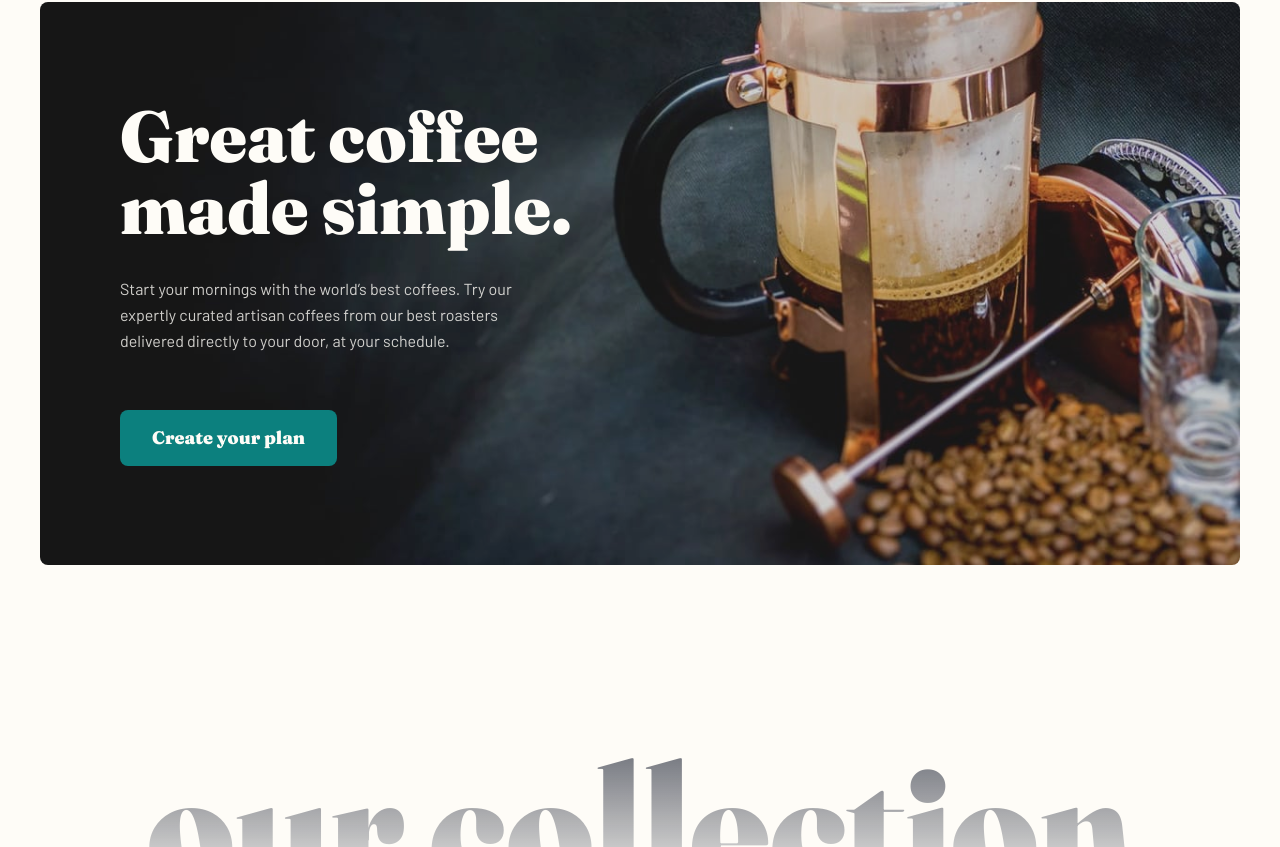
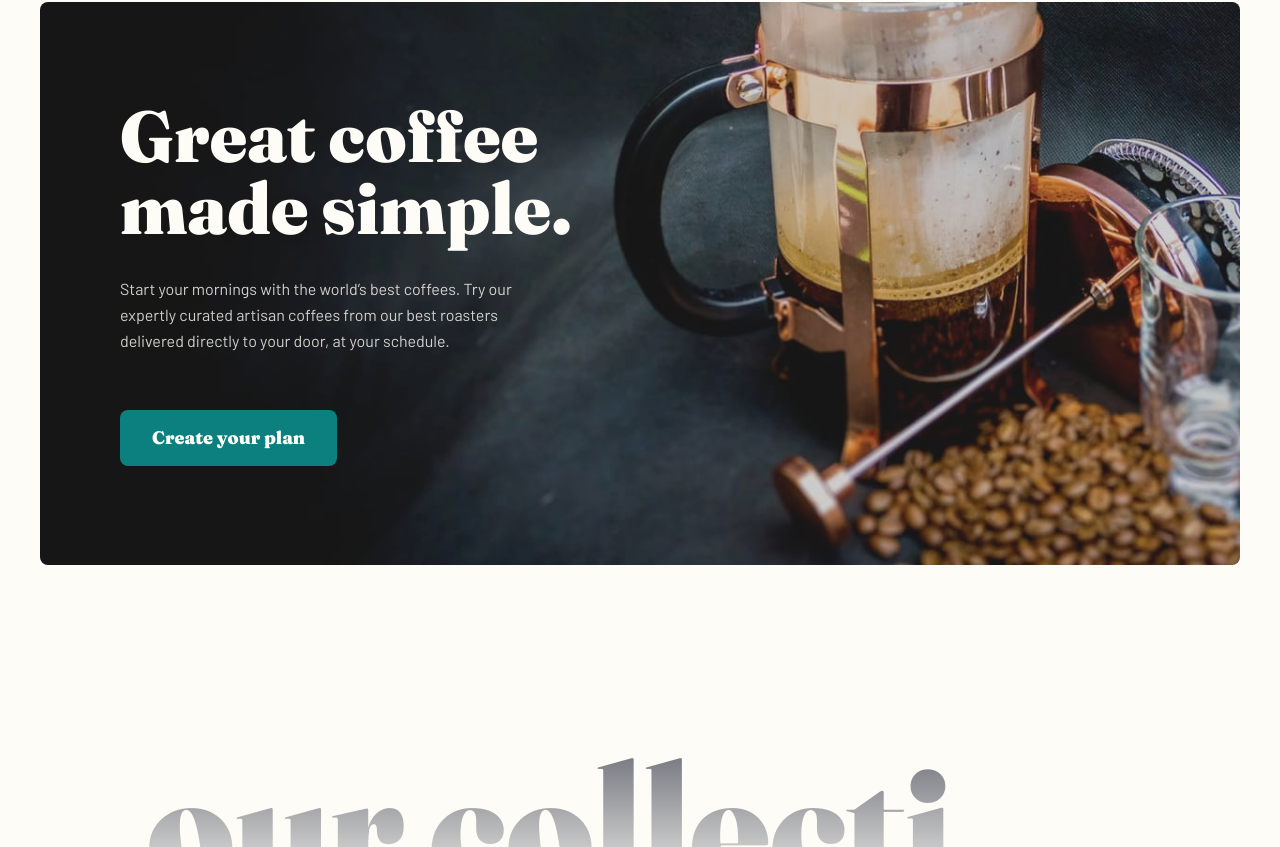
Before and after one commit to Dudeldups/FM-coffeeroasters, a React (Vite) app: page / in a window 1280 px wide. Shown: the part 113-960 px from the top of the page. Built offline with nearby package versions, Linux system fonts and the light colour scheme; a web font is replaced by a local one.

Commit message:
added h1 animation

```diff
--- a/src/routes/Home.tsx
+++ b/src/routes/Home.tsx
@@ -22,6 +22,18 @@ const fadeInVariants = {
       duration: 0.5,
       ease: "easeInOut",
       staggerChildren: 0.4,
+    },
+  },
+};
+
+const revealVariants = {
+  hidden: { opacity: 0, y: 50 },
+  visible: {
+    opacity: 1,
+    y: 0,
+    transition: {
+      duration: 0.4,
+      ease: "easeInOut",
     },
   },
 };
@@ -53,9 +65,33 @@ const Home = () => {
           />
         </picture>
         <article className="flex-col-center absolute inset-0 mx-auto px-5 text-custom-light-cream after:absolute after:inset-0 after:bg-black after:bg-opacity-10 mobile:text-center md:ml-0 md:items-start md:px-[3.75rem] xl:px-20">
-          <h1 className="z-10 max-w-[11ch] text-xl leading-none xs:text-2xl md:text-[3rem] lg:text-3xl">
-            Great coffee made simple.
-          </h1>
+          <motion.h1
+            className="z-10 max-w-[11ch] text-xl leading-none xs:text-2xl md:text-[3rem] lg:text-3xl"
+            variants={revealVariants}
+            initial="hidden"
+            whileInView="visible"
+            transition={{ staggerChildren: 0.1 }}
+            viewport={{ once: true, amount: 1 }}
+          >
+            {"Great coffee made simple.".split(" ").map((word, index) => (
+              <motion.span
+                key={word + "-" + index}
+                className="inline-block"
+                variants={revealVariants}
+              >
+                {word.split("").map((letter, index) => (
+                  <motion.span
+                    key={letter + "-" + index}
+                    className="inline-block"
+                    variants={revealVariants}
+                  >
+                    {letter}
+                  </motion.span>
+                ))}
+                <span className="inline-block">&nbsp;</span>
+              </motion.span>
+            ))}
+          </motion.h1>
           <p className="z-10 mb-10 mt-6 max-w-80 opacity-80 md:max-w-[25rem] lg:mb-14 lg:mt-8">
             Start your mornings with the world’s best coffees. Try our expertly
             curated artisan coffees from our best roasters delivered directly to
@@ -73,12 +109,16 @@ const Home = () => {
       <div className="relative mt-32 md:mt-40 lg:mt-44">
         <motion.h2
           className="absolute -z-10 w-full bg-gradient-to-b from-custom-dark-grey bg-clip-text text-center text-[2.3rem] leading-none text-transparent xs:text-[2.8rem] sm:text-[3.8rem] md:text-[6rem] lg:text-[9rem] xl:text-[10.5rem]"
-          variants={fadeInVariants}
           initial="hidden"
           whileInView="visible"
-          viewport={{ once: true, amount: 0.25 }}
+          transition={{ staggerChildren: 0.5 }}
+          viewport={{ once: true, amount: 1 }}
         >
-          our collection
+          {"our collection".split("").map((letter, index) => (
+            <motion.span key={letter + "-" + index} variants={revealVariants}>
+              {letter}
+            </motion.span>
+          ))}
         </motion.h2>
 
         <ul className="flex-col-center mx-auto gap-12 pt-24 md:pt-16 lg:pt-24 xl:max-w-[70rem] xl:flex-row xl:items-start xl:pt-28">
@@ -186,7 +226,7 @@ const Home = () => {
           variants={fadeInVariants}
           initial="hidden"
           whileInView="visible"
-          viewport={{ once: true, amount: 0.15 }}
+          viewport={{ once: true, amount: 0.5 }}
         >
           <motion.li
             className="flex-col-center max-w-[20rem] gap-14 rounded-lg bg-custom-dark-cyan px-4 pb-12 pt-16 sm:px-10 md:max-w-[38rem] md:flex-row md:px-14 md:py-10 lg:flex-col lg:px-5 lg:pb-12 lg:pt-16 xl:px-12"
@@ -255,7 +295,7 @@ const Home = () => {
           className="text-custom-dark-grey md:self-start"
           initial={{ scale: 0.25 }}
           whileInView={{ scale: 1 }}
-          viewport={{ once: true, amount: 0.1 }}
+          viewport={{ once: true, amount: 1 }}
         >
           How it works
         </motion.h2>
```
